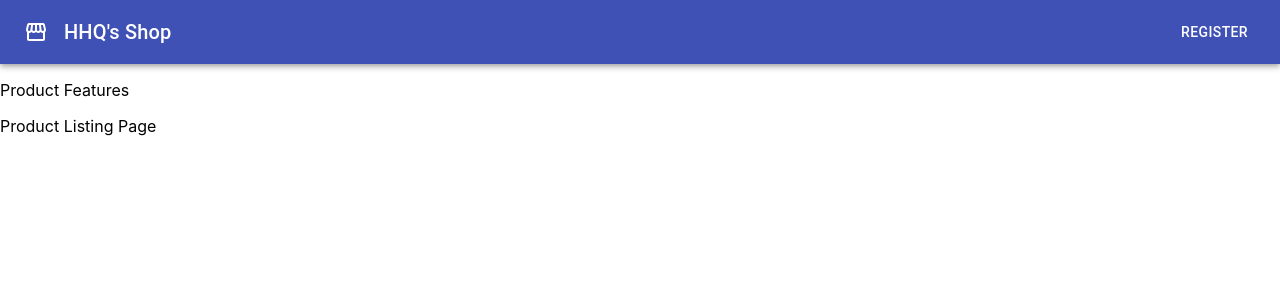
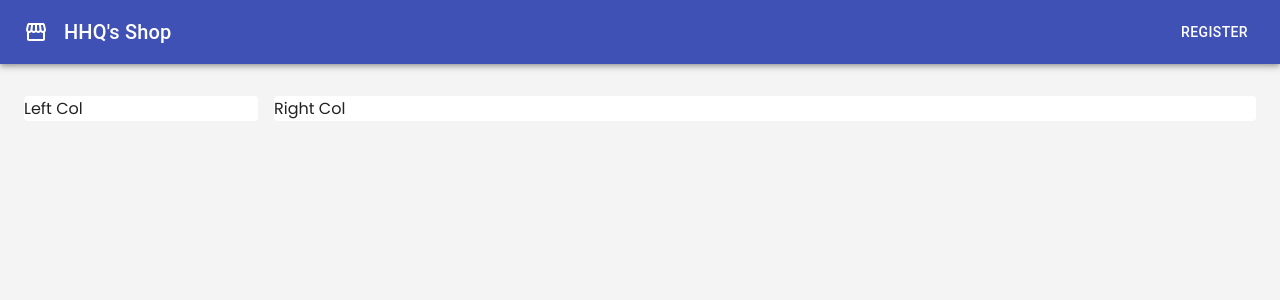
Before and after one commit to hongquandn1999/Shopping-Cart-React, a React (Create React App) app: page / in a window 1280 px wide. Shown: the top 300 px of the page. Built offline with nearby package versions, Linux system fonts and the light colour scheme.

Commit message:
Setting page listing product

```diff
--- a/src/features/Product/index.jsx
+++ b/src/features/Product/index.jsx
@@ -2,18 +2,18 @@ import React from 'react';
 import PropTypes from 'prop-types';
 import { Route, Switch, useRouteMatch } from 'react-router';
 import ListPage from './pages/ListPage';
+import { Box } from '@material-ui/core';
 
 ProductFeature.propTypes = {};
 
 function ProductFeature(props) {
 	const match = useRouteMatch();
 	return (
-		<div>
-			<p>Product Features</p>
+		<Box pt={4}>
 			<Switch>
 				<Route path={match.url} exact component={ListPage} />
 			</Switch>
-		</div>
+		</Box>
 	);
 }
 
--- a/src/features/Product/pages/ListPage.jsx
+++ b/src/features/Product/pages/ListPage.jsx
@@ -1,10 +1,33 @@
+import { Box, Container, Grid, makeStyles, Paper } from '@material-ui/core';
 import React from 'react';
 
+const useStyles = makeStyles((theme) => ({
+	root: {},
+
+	left: {
+		width: '250px',
+	},
+
+	right: {
+		flex: '1 1 auto',
+	},
+}));
+
 function ListPage(props) {
+	const classes = useStyles();
 	return (
-		<div>
-			<p>Product Listing Page</p>
-		</div>
+		<Box>
+			<Container>
+				<Grid container spacing={2}>
+					<Grid item className={classes.left}>
+						<Paper elevation={0}>Left Col</Paper>
+					</Grid>
+					<Grid item className={classes.right}>
+						<Paper elevation={0}>Right Col</Paper>
+					</Grid>
+				</Grid>
+			</Container>
+		</Box>
 	);
 }
 
--- a/src/index.css
+++ b/src/index.css
@@ -1,8 +1,10 @@
+@import url('https://fonts.googleapis.com/css2?family=Poppins:ital,wght@0,300;0,400;0,500;0,600;0,700;1,300;1,400;1,500&display=swap');
+html{
+  background-color: rgb(244, 244, 244);
+}
 body {
   margin: 0;
-  font-family: -apple-system, BlinkMacSystemFont, 'Segoe UI', 'Roboto', 'Oxygen',
-    'Ubuntu', 'Cantarell', 'Fira Sans', 'Droid Sans', 'Helvetica Neue',
-    sans-serif;
+  font-family: 'Poppins', sans-serif;
   -webkit-font-smoothing: antialiased;
   -moz-osx-font-smoothing: grayscale;
 }
```
